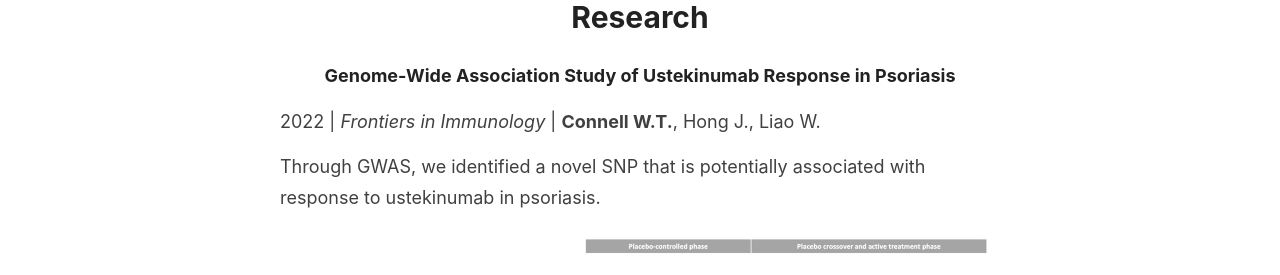
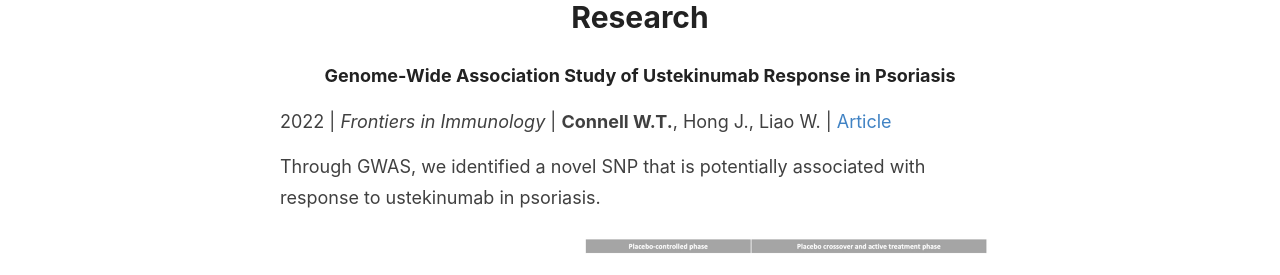
Before and after one commit to wconnell/wconnell.github.io, a Jekyll site: the page built from _pages/research.md, in a window 1280 px wide. Shown: the part 149-424 px from the top of the page. Built offline with Jekyll 4.4.1, drawn with Linux system fonts in a browser that asks for light colours; comment, search, counter and statistics services are not loaded.

Commit message:
add article link

```diff
--- a/_pages/research.md
+++ b/_pages/research.md
@@ -6,7 +6,7 @@ permalink: /research/
 
 #### Genome-Wide Association Study of Ustekinumab Response in Psoriasis
 
-2022 &#124; *Frontiers in Immunology* &#124; **Connell W.T.**, Hong J., Liao W.
+2022 &#124; *Frontiers in Immunology* &#124; **Connell W.T.**, Hong J., Liao W. &#124; [Article](https://www.frontiersin.org/articles/10.3389/fimmu.2021.815121/full)
 
 Through GWAS, we identified a novel SNP that is potentially associated with response to ustekinumab in psoriasis.
 <div class="am-container">
```
